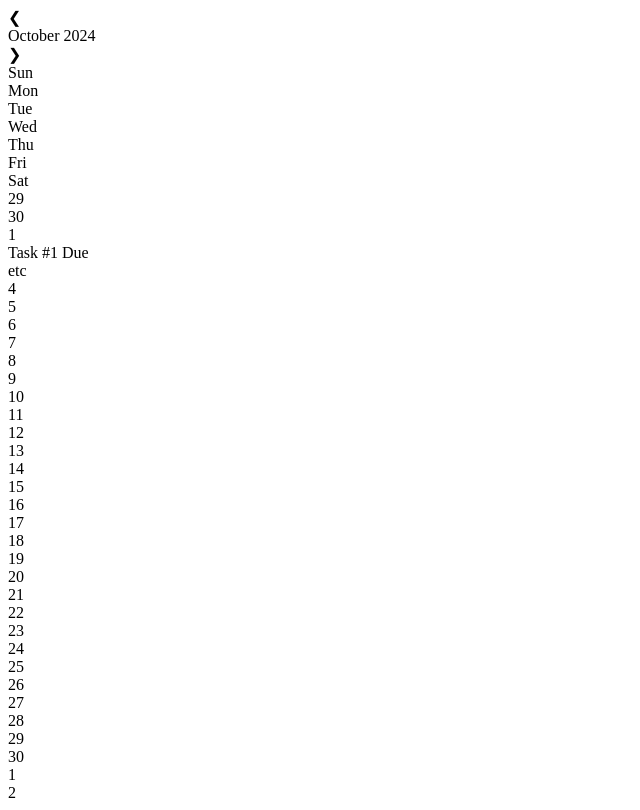
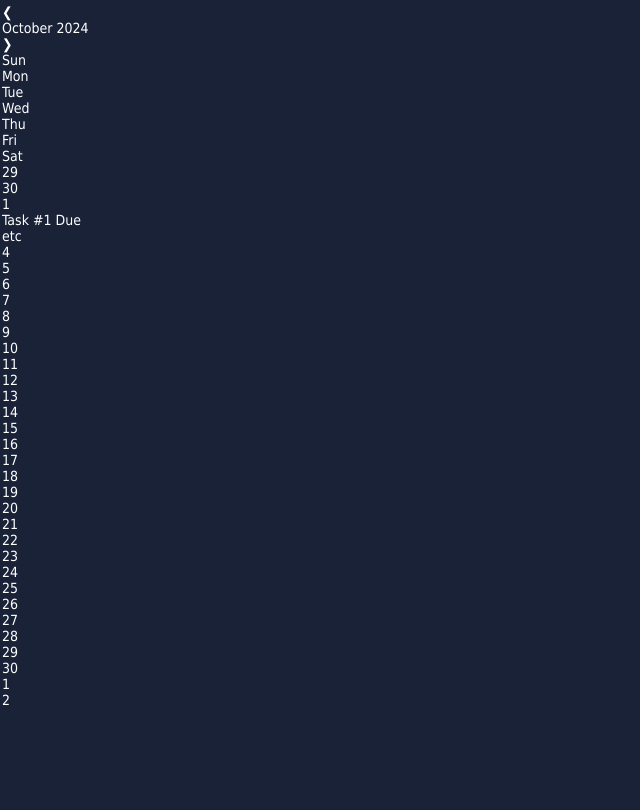
Before and after one commit to StephenRhoades/CS321, a browser extension: page CS321-Prototype/html/pages/calendar_view.html in a window 1280 px wide. Shown: the whole page, without its empty margins (0-640 px from the left). Drawn offline with Linux system fonts and the light colour scheme; files that its build step writes are made by us from their sources.

Commit message:
Update calendar_view.html

```diff
--- a/CS321-Prototype/html/pages/calendar_view.html
+++ b/CS321-Prototype/html/pages/calendar_view.html
@@ -1,7 +1,7 @@
 <html>
   <head>
     <title></title>
-    <link rel="stylesheet" type="text/css" href="../../css/pages/calendar_view.css" />
+    <link rel="stylesheet" type="text/css" href="../../css/pages/open_view_styles.css" />
   </head>
   <body>
     <div class="calendar">
```
